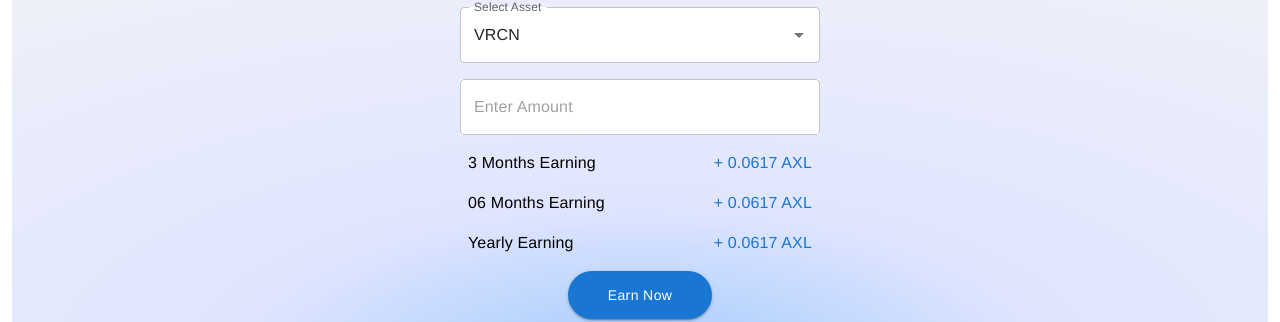
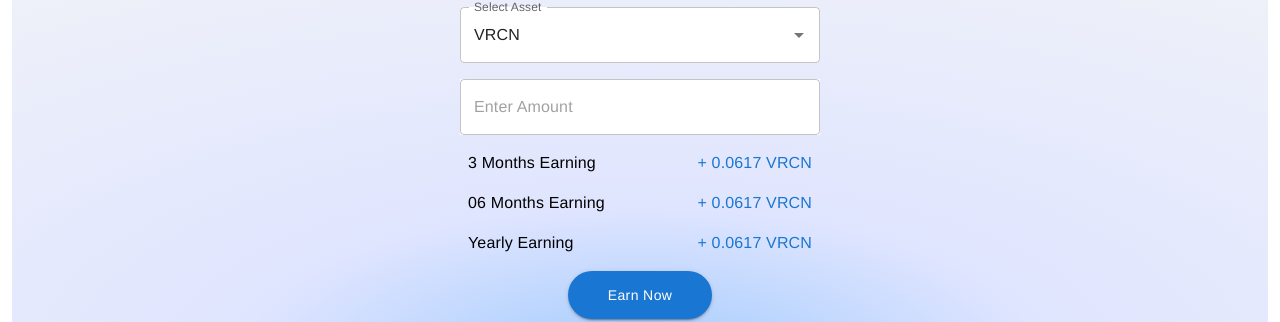
Before and after one commit to Aftab862/metaplayWallet, a React (Vite) app: page /staking in a window 1280 px wide. Shown: the part 1350-1672 px from the top of the page. Built offline with nearby package versions, Linux system fonts and the light colour scheme.

Commit message:
calculator modify

```diff
--- a/src/components/Caculator.jsx
+++ b/src/components/Caculator.jsx
@@ -92,9 +92,9 @@ const Calculator = () => {
                     />
 
                     {[
-                        { label: "3 Months Earning", value: "+ 0.0617 AXL" },
-                        { label: "06 Months Earning", value: "+ 0.0617 AXL" },
-                        { label: "Yearly Earning", value: "+ 0.0617 AXL" },
+                        { label: "3 Months Earning", value: "+ 0.0617 VRCN" },
+                        { label: "06 Months Earning", value: "+ 0.0617 VRCN" },
+                        { label: "Yearly Earning", value: "+ 0.0617 VRCN" },
                     ].map((item, idx) => (
                         <Box
                             key={idx}
```
